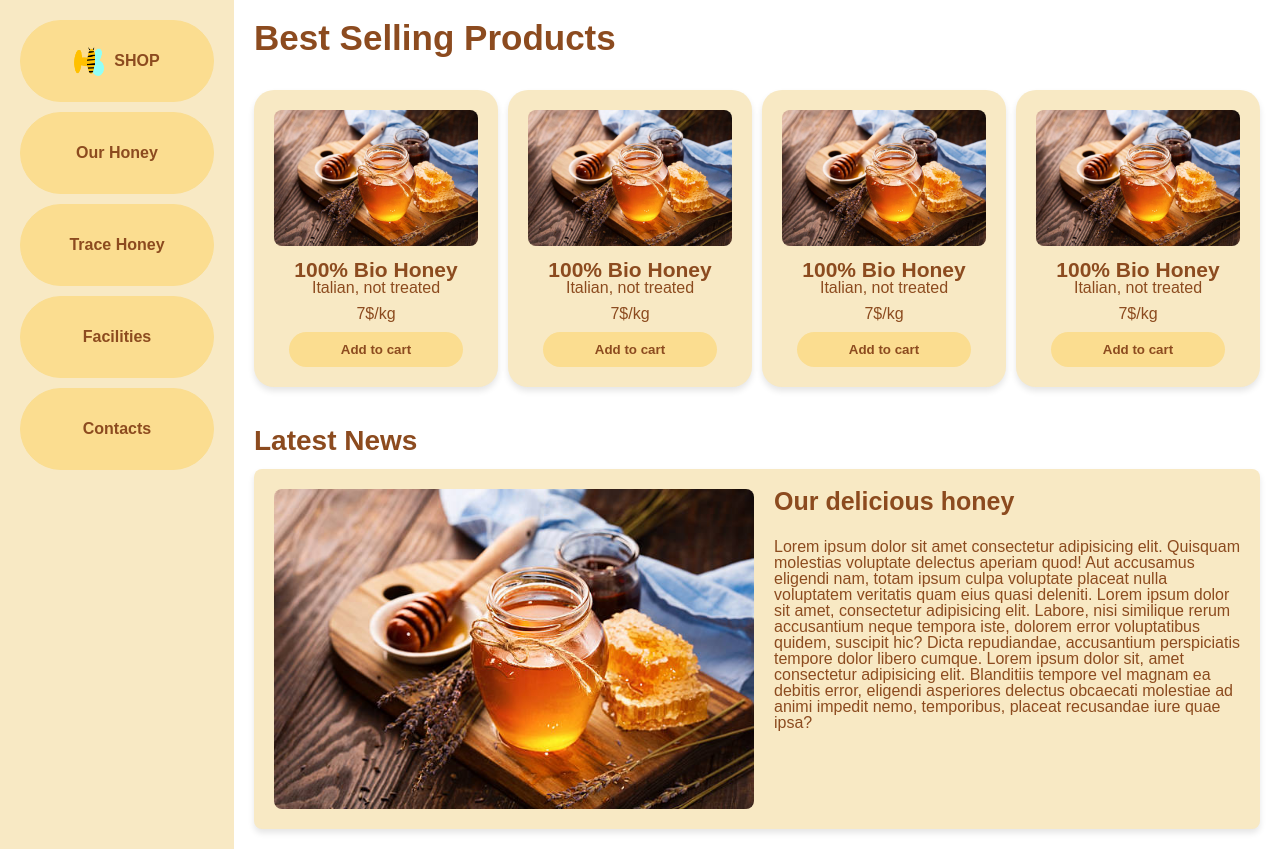
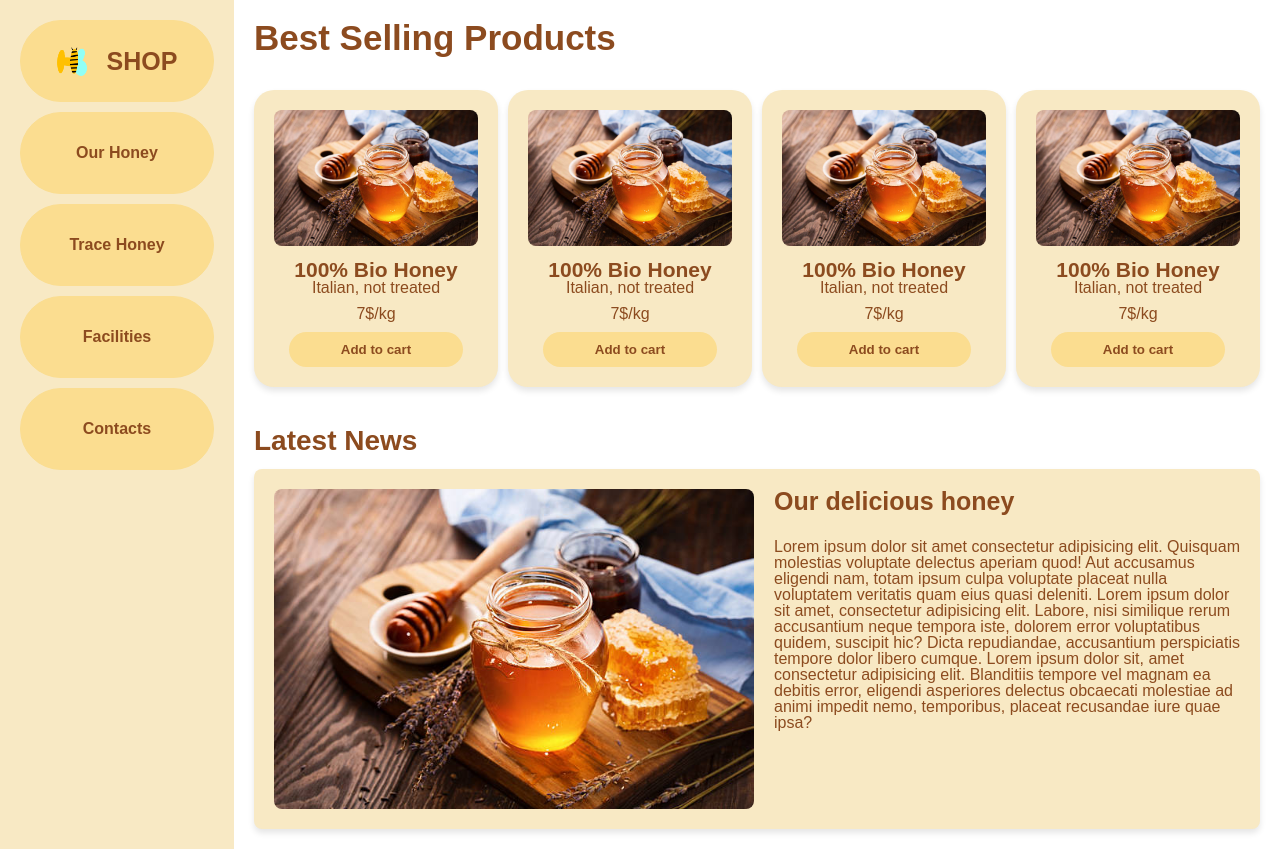
Before and after one commit to DeejayXV/w5d3, a plain HTML site: page index.html in a window 1280 px wide. Drawn offline with Linux system fonts and the light colour scheme.

Commit message:
finalized

```diff
--- a/index.html
+++ b/index.html
@@ -12,7 +12,9 @@
       <nav class="sidebar">
         <ul>
           <div id="beeLogo">
-            <li id="shop"><img src="./assets/imgs/logo.png" alt="bee logo" /><a href="#">SHOP</a></li>
+            <li>
+              <img src="./assets/imgs/logo.png" alt="bee logo" /><a href="#"><span id="shop">SHOP</span></a>
+            </li>
           </div>
           <li><a href="#">Our Honey</a></li>
           <li><a href="#">Trace Honey</a></li>
--- a/style.css
+++ b/style.css
@@ -11,6 +11,10 @@ body {
   width: 200px;
   background-color: #f8e9c4;
   padding: 20px;
+}
+
+.sidebar li:hover {
+  background-color: #e6d5a3;
 }
 
 ul {
@@ -31,6 +35,11 @@ ul li {
   cursor: pointer;
 }
 
+#shop {
+  font-size: 25px;
+  font-weight: bold;
+}
+
 ul li a {
   text-decoration: none;
   color: #8c4b1f;
@@ -40,7 +49,7 @@ ul li a {
 #beeLogo img {
   width: 30px;
   height: 30px;
-  margin-right: 10px;
+  margin-right: 20px;
 }
 
 .mainContent {
```
